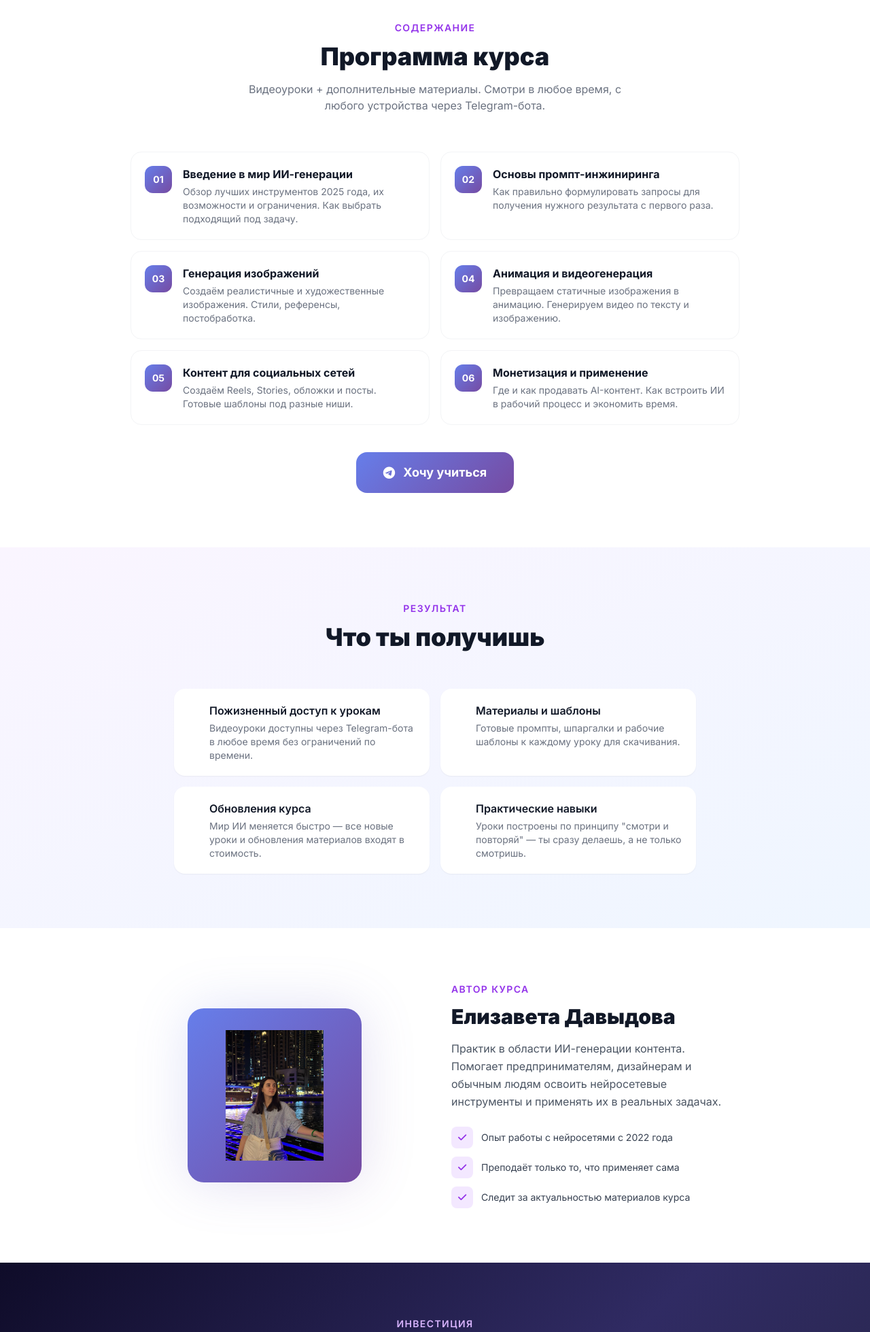
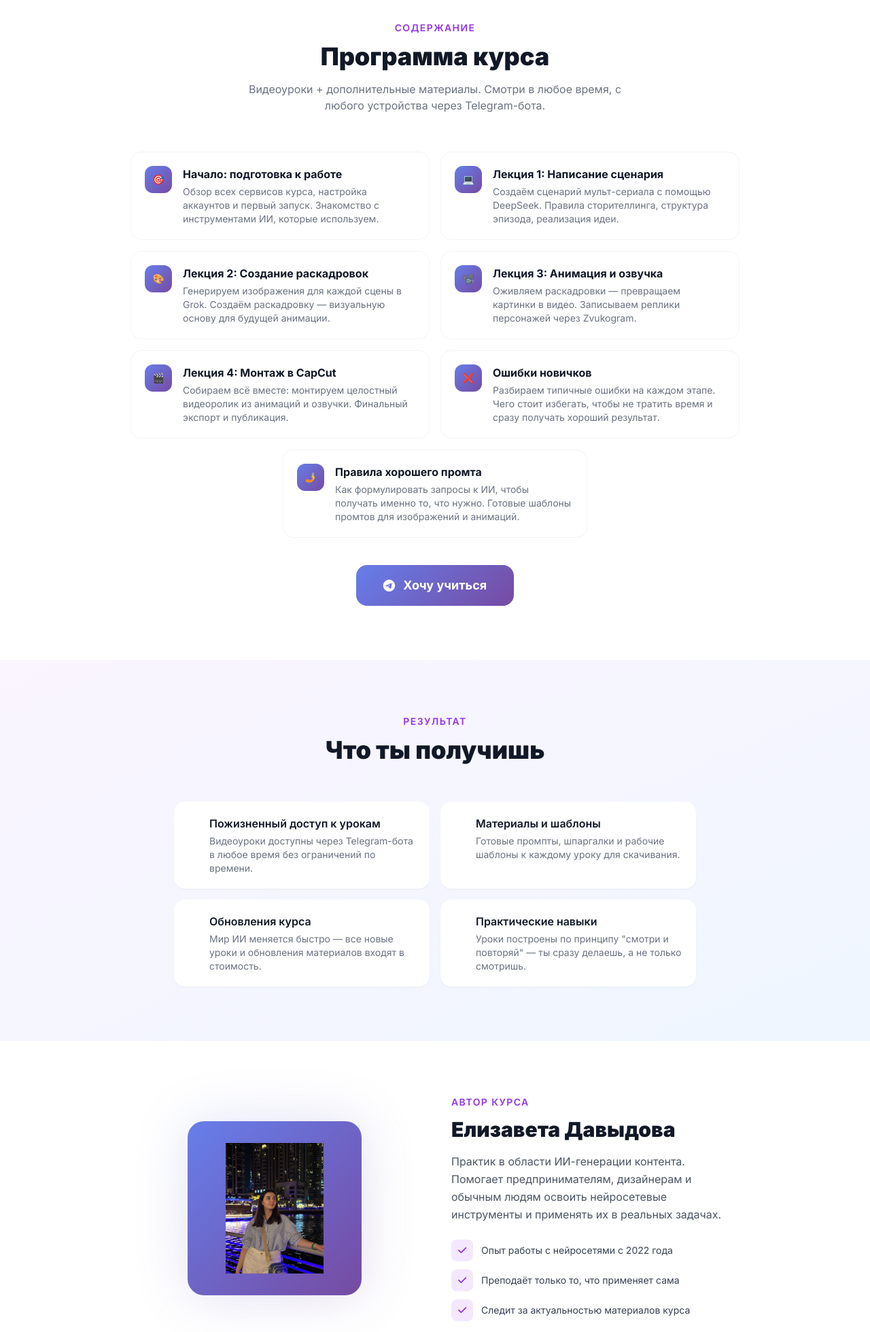
Before and after one commit to SemenDavydov/ai-course-platform, a Python web app: template app/templates/landing.html in a window 1280 px wide. Shown: the part 1590-3549 px from the top of the page at 68% size. Run offline with Jinja, Linux system fonts and the light colour scheme; the template is opened without the code that fills it, so the values that code supplies are empty; some libraries are stand-ins or nearby versions.

Commit message:
Update course program to match actual lesson structure
Replace generic placeholder modules with real course content:
Start, Lectures 1-4 (script/storyboard/animation/editing),
Beginner mistakes, and prompt rules.

Co-Authored-By: Claude Sonnet 4.6 <noreply@anthropic.com>

```diff
--- a/app/templates/landing.html
+++ b/app/templates/landing.html
@@ -245,50 +245,58 @@
 
         <div class="grid grid-cols-1 md:grid-cols-2 gap-4 max-w-4xl mx-auto">
             <div class="card-hover flex items-start gap-4 p-5 rounded-2xl border border-gray-100 hover:border-purple-100 transition-colors">
-                <div class="w-10 h-10 gradient-bg rounded-xl flex items-center justify-center text-white font-bold shrink-0 text-sm">01</div>
+                <div class="w-10 h-10 gradient-bg rounded-xl flex items-center justify-center text-white font-bold shrink-0 text-sm">🎯</div>
                 <div>
-                    <h3 class="font-bold text-gray-900 mb-1">Введение в мир ИИ-генерации</h3>
-                    <p class="text-gray-500 text-sm">Обзор лучших инструментов 2025 года, их возможности и ограничения. Как выбрать подходящий под задачу.</p>
+                    <h3 class="font-bold text-gray-900 mb-1">Начало: подготовка к работе</h3>
+                    <p class="text-gray-500 text-sm">Обзор всех сервисов курса, настройка аккаунтов и первый запуск. Знакомство с инструментами ИИ, которые используем.</p>
                 </div>
             </div>
 
             <div class="card-hover flex items-start gap-4 p-5 rounded-2xl border border-gray-100 hover:border-purple-100 transition-colors">
-                <div class="w-10 h-10 gradient-bg rounded-xl flex items-center justify-center text-white font-bold shrink-0 text-sm">02</div>
+                <div class="w-10 h-10 gradient-bg rounded-xl flex items-center justify-center text-white font-bold shrink-0 text-sm">💻</div>
                 <div>
-                    <h3 class="font-bold text-gray-900 mb-1">Основы промпт-инжиниринга</h3>
-                    <p class="text-gray-500 text-sm">Как правильно формулировать запросы для получения нужного результата с первого раза.</p>
+                    <h3 class="font-bold text-gray-900 mb-1">Лекция 1: Написание сценария</h3>
+                    <p class="text-gray-500 text-sm">Создаём сценарий мульт-сериала с помощью DeepSeek. Правила сторителлинга, структура эпизода, реализация идеи.</p>
                 </div>
             </div>
 
             <div class="card-hover flex items-start gap-4 p-5 rounded-2xl border border-gray-100 hover:border-purple-100 transition-colors">
-                <div class="w-10 h-10 gradient-bg rounded-xl flex items-center justify-center text-white font-bold shrink-0 text-sm">03</div>
+                <div class="w-10 h-10 gradient-bg rounded-xl flex items-center justify-center text-white font-bold shrink-0 text-sm">🎨</div>
                 <div>
-                    <h3 class="font-bold text-gray-900 mb-1">Генерация изображений</h3>
-                    <p class="text-gray-500 text-sm">Создаём реалистичные и художественные изображения. Стили, референсы, постобработка.</p>
+                    <h3 class="font-bold text-gray-900 mb-1">Лекция 2: Создание раскадровок</h3>
+                    <p class="text-gray-500 text-sm">Генерируем изображения для каждой сцены в Grok. Создаём раскадровку — визуальную основу для будущей анимации.</p>
                 </div>
             </div>
 
             <div class="card-hover flex items-start gap-4 p-5 rounded-2xl border border-gray-100 hover:border-purple-100 transition-colors">
-                <div class="w-10 h-10 gradient-bg rounded-xl flex items-center justify-center text-white font-bold shrink-0 text-sm">04</div>
+                <div class="w-10 h-10 gradient-bg rounded-xl flex items-center justify-center text-white font-bold shrink-0 text-sm">📽️</div>
                 <div>
-                    <h3 class="font-bold text-gray-900 mb-1">Анимация и видеогенерация</h3>
-                    <p class="text-gray-500 text-sm">Превращаем статичные изображения в анимацию. Генерируем видео по тексту и изображению.</p>
+                    <h3 class="font-bold text-gray-900 mb-1">Лекция 3: Анимация и озвучка</h3>
+                    <p class="text-gray-500 text-sm">Оживляем раскадровки — превращаем картинки в видео. Записываем реплики персонажей через Zvukogram.</p>
                 </div>
             </div>
 
             <div class="card-hover flex items-start gap-4 p-5 rounded-2xl border border-gray-100 hover:border-purple-100 transition-colors">
-                <div class="w-10 h-10 gradient-bg rounded-xl flex items-center justify-center text-white font-bold shrink-0 text-sm">05</div>
+                <div class="w-10 h-10 gradient-bg rounded-xl flex items-center justify-center text-white font-bold shrink-0 text-sm">🎬</div>
                 <div>
-                    <h3 class="font-bold text-gray-900 mb-1">Контент для социальных сетей</h3>
-                    <p class="text-gray-500 text-sm">Создаём Reels, Stories, обложки и посты. Готовые шаблоны под разные ниши.</p>
+                    <h3 class="font-bold text-gray-900 mb-1">Лекция 4: Монтаж в CapCut</h3>
+                    <p class="text-gray-500 text-sm">Собираем всё вместе: монтируем целостный видеоролик из анимаций и озвучки. Финальный экспорт и публикация.</p>
                 </div>
             </div>
 
             <div class="card-hover flex items-start gap-4 p-5 rounded-2xl border border-gray-100 hover:border-purple-100 transition-colors">
-                <div class="w-10 h-10 gradient-bg rounded-xl flex items-center justify-center text-white font-bold shrink-0 text-sm">06</div>
+                <div class="w-10 h-10 gradient-bg rounded-xl flex items-center justify-center text-white font-bold shrink-0 text-sm">❌</div>
                 <div>
-                    <h3 class="font-bold text-gray-900 mb-1">Монетизация и применение</h3>
-                    <p class="text-gray-500 text-sm">Где и как продавать AI-контент. Как встроить ИИ в рабочий процесс и экономить время.</p>
+                    <h3 class="font-bold text-gray-900 mb-1">Ошибки новичков</h3>
+                    <p class="text-gray-500 text-sm">Разбираем типичные ошибки на каждом этапе. Чего стоит избегать, чтобы не тратить время и сразу получать хороший результат.</p>
+                </div>
+            </div>
+
+            <div class="card-hover flex items-start gap-4 p-5 rounded-2xl border border-gray-100 hover:border-purple-100 transition-colors md:col-span-2 md:max-w-md md:mx-auto">
+                <div class="w-10 h-10 gradient-bg rounded-xl flex items-center justify-center text-white font-bold shrink-0 text-sm">🤳</div>
+                <div>
+                    <h3 class="font-bold text-gray-900 mb-1">Правила хорошего промта</h3>
+                    <p class="text-gray-500 text-sm">Как формулировать запросы к ИИ, чтобы получать именно то, что нужно. Готовые шаблоны промтов для изображений и анимаций.</p>
                 </div>
             </div>
         </div>
```
